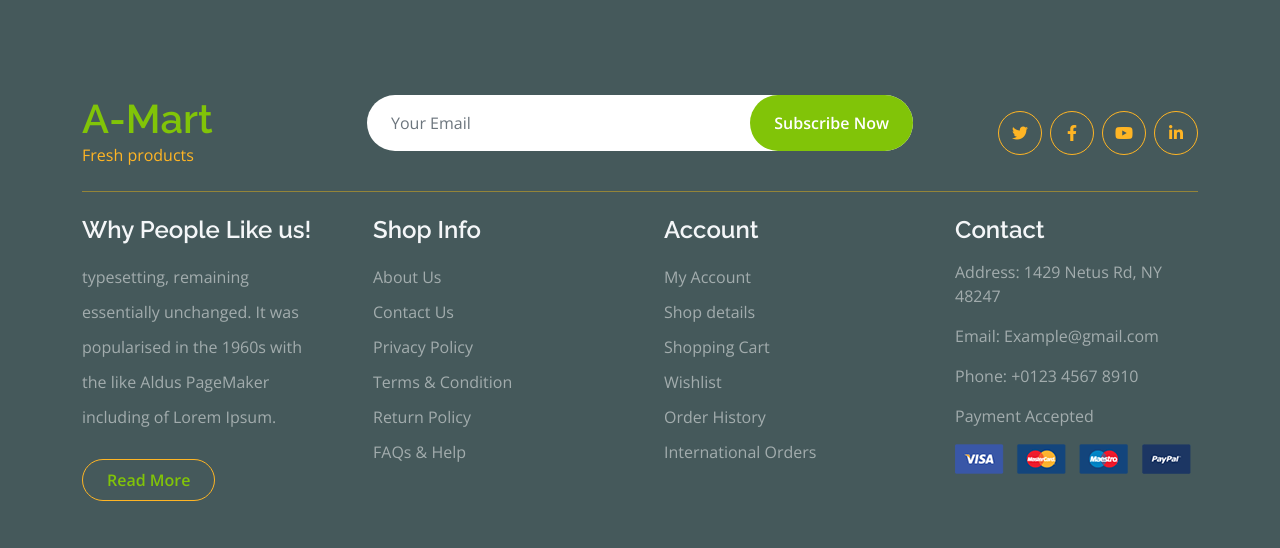
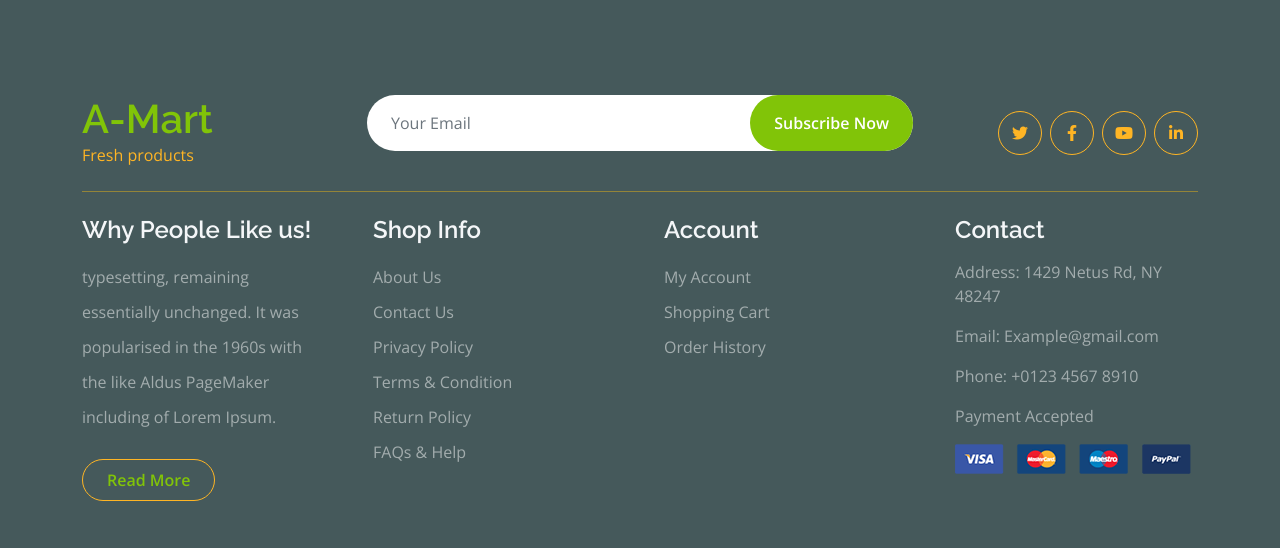
Before and after one commit to moanwarshaikhattari/eCommerce, a Django app: page /view_cart/ in a window 1280 px wide. Shown: the part 1132-1680 px from the top of the page. Run offline with Django 5.2, Linux system fonts and the light colour scheme; some libraries are stand-ins or nearby versions.

Commit message:
footer commit

```diff
--- a/mymart/templates/footer.html
+++ b/mymart/templates/footer.html
@@ -50,11 +50,11 @@
                 <div class="d-flex flex-column text-start footer-item">
                     <h4 class="text-light mb-3">Account</h4>
                     <a class="btn-link" href="">My Account</a>
-                    <a class="btn-link" href="">Shop details</a>
+                    <!-- <a class="btn-link" href="">Shop details</a> -->
                     <a class="btn-link" href="">Shopping Cart</a>
-                    <a class="btn-link" href="">Wishlist</a>
+                    <!-- <a class="btn-link" href="">Wishlist</a> -->
                     <a class="btn-link" href="">Order History</a>
-                    <a class="btn-link" href="">International Orders</a>
+                    <!-- <a class="btn-link" href="">International Orders</a> -->
                 </div>
             </div>
             <div class="col-lg-3 col-md-6">
```
